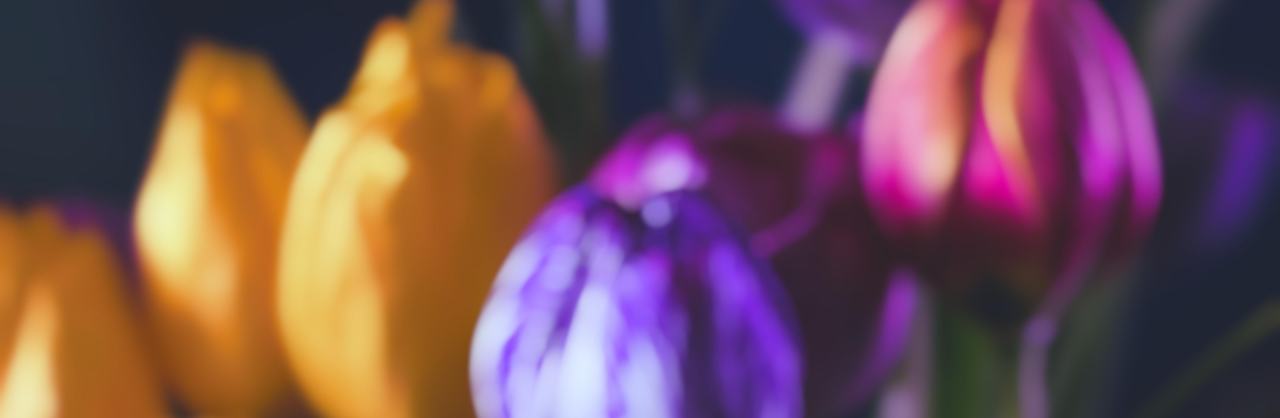
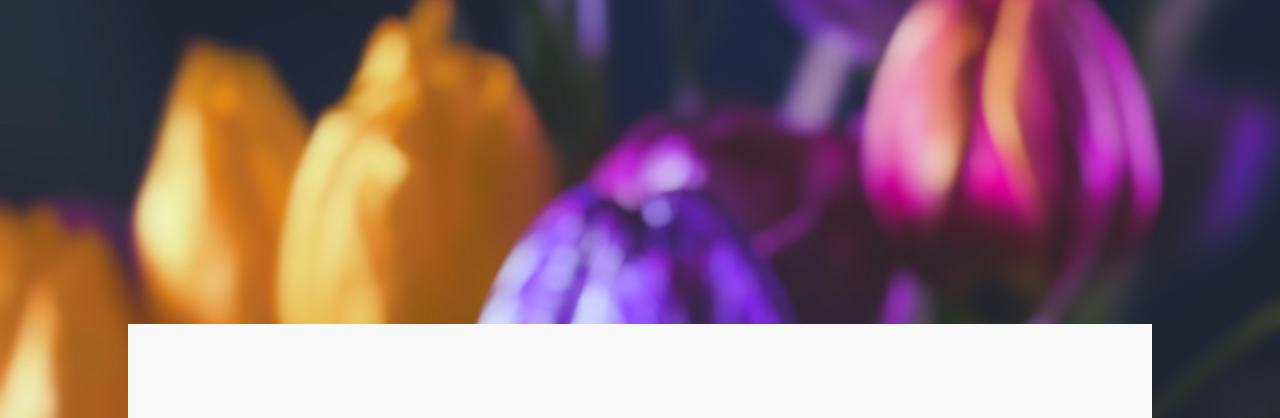
Before and after one commit to RobzLegz/FlowerShopWebsite, a plain HTML site: page index.html in a window 1280 px wide. Shown: the part 76-494 px from the top of the page. Drawn offline with Linux system fonts and the light colour scheme.

Commit message:
small styling changes

```diff
--- a/index.html
+++ b/index.html
@@ -16,11 +16,11 @@
             <li><a href="#">Home</a></li>
         </ul>
     </nav>
-    <section class="home">
+    <div class="home">
         <img src="resources/blurBackground.jpg" class="home-background" alt="background image">
         <div class="home-container">
-
+            <h1>Ziedu Salons Rīgā</h1>
         </div>
-    </section>
+    </div>
 </body>
 </html>
--- a/style.css
+++ b/style.css
@@ -28,8 +28,9 @@ nav {
 }
 .home {
   width: 100%;
-  height: fit-content;
-  overflow-x: hidden;
+  height: 100vh;
+  display: flex;
+  justify-content: center;
 }
 .home-background {
   width: 100%;
@@ -37,10 +38,15 @@ nav {
   position: fixed;
   top: 0;
   left: 0;
+  z-index: -10;
 }
 .home-container {
-  width: 100%;
   height: 100vh;
-  background-color: #a6d168;
-  z-index: 10;
+  width: 80%;
+  z-index: 80;
+  display: flex;
+  padding: 100px 0;
+  justify-content: center;
+  background: #f9f9f9;
+  margin: 50vh 0;
 }
```
